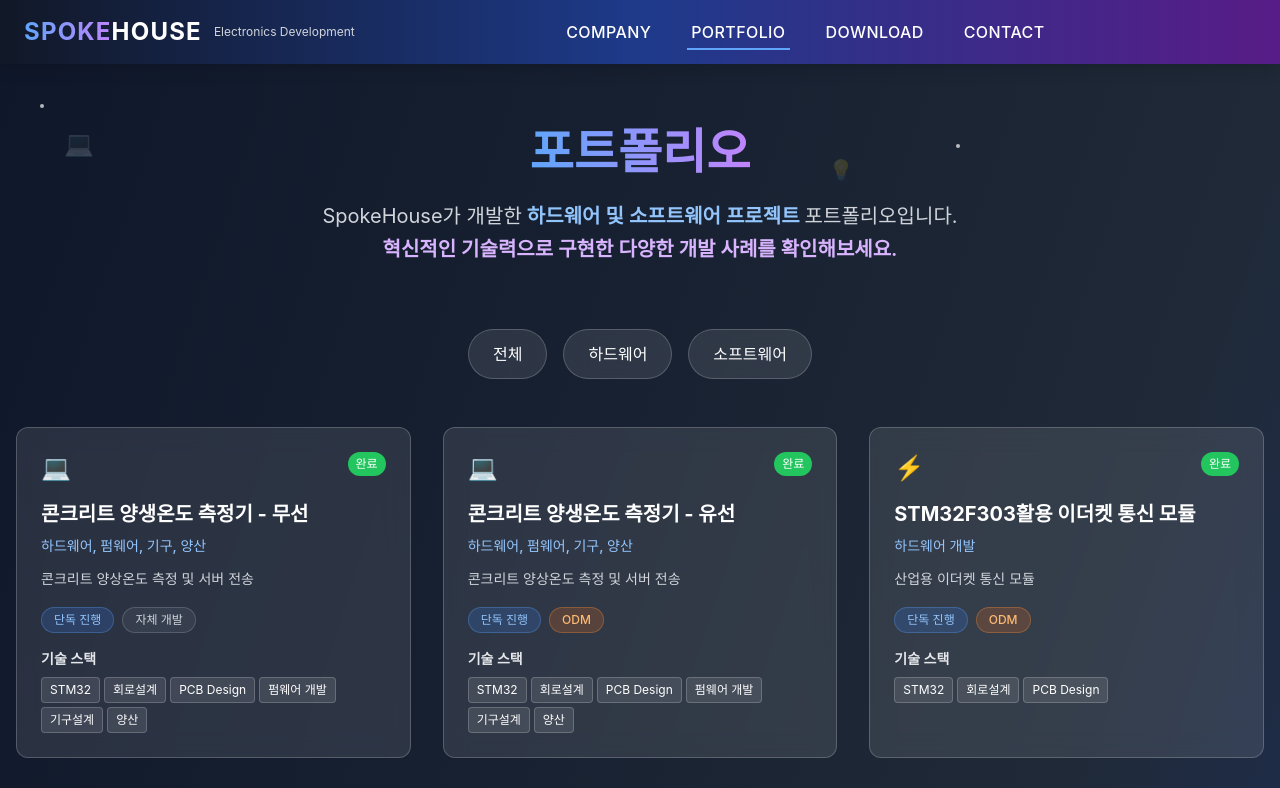
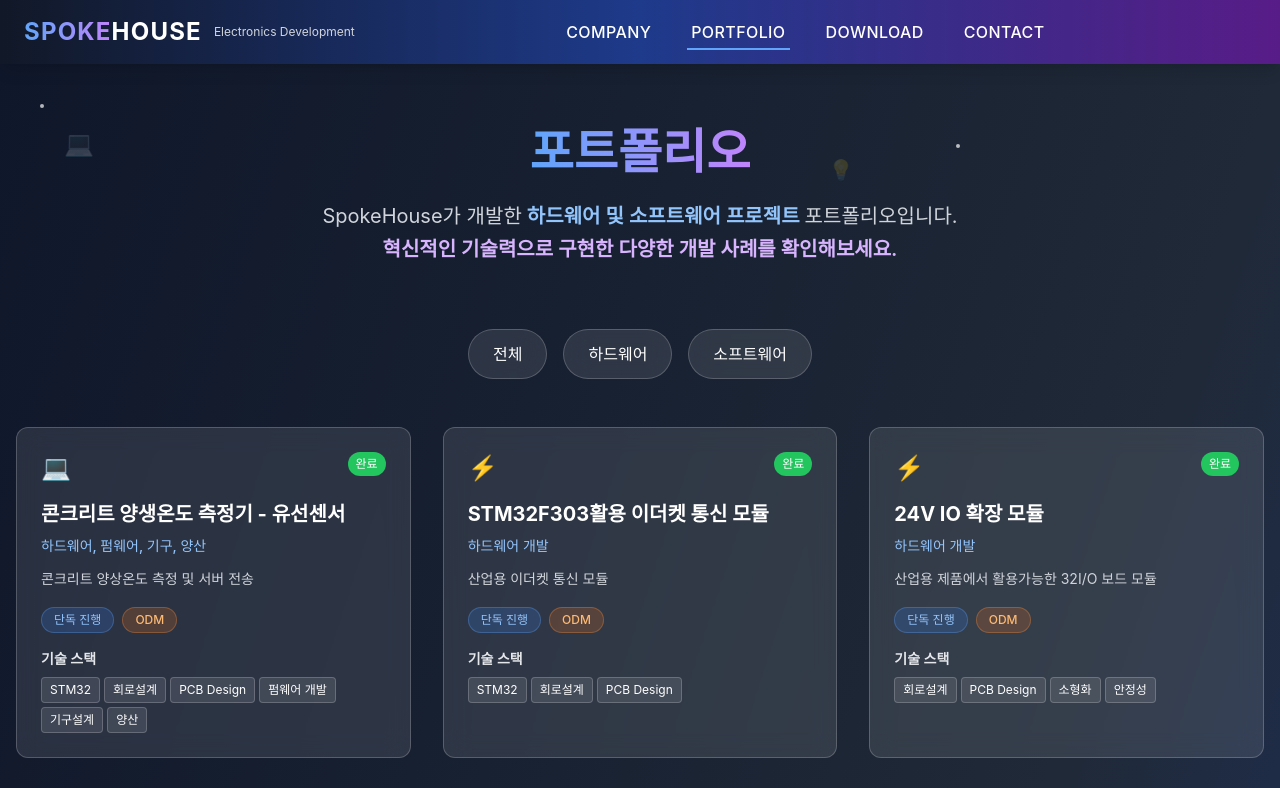
Before and after one commit to Maengho-Lee/spokehouse-homepage, a Next.js app: page /portfolio in a window 1280 px wide. Shown: the top 788 px of the page. Built offline with nearby package versions, Linux system fonts and the light colour scheme.

Commit message:
양생온도 무선 개발 완료건 삭제

```diff
--- a/app/contact/page.js
+++ b/app/contact/page.js
@@ -168,7 +168,7 @@ export default function Contact() {
                 </div>
                 <div>
                   <h3 className="font-semibold mb-1">주소</h3>
-                  <p className="text-gray-600">경기도 광명시 범안로996번길 6<br />광명티아모IT타워 918호</p>
+                  <p className="text-gray-600">경기도 화성시 동탄감배산로 143<br />유림노르웨이숲 202동 711호</p>
                 </div>
               </div>
             </div>
--- a/app/contact/partnership/page.js
+++ b/app/contact/partnership/page.js
@@ -558,7 +558,7 @@ SpokeHouse 기업 협업 시스템`,
                       </p>
                       <p className="flex items-center">
                         <span className="text-blue-400 mr-3">🏢</span>
-                        <span className="text-sm">경기도 광명시 범안로996번길 6<br />광명티아모IT타워 918호</span>
+                        <span className="text-sm">경기도 화성시 동탄감배산로 143<br />유림노르웨이숲 202동 711호</span>
                       </p>
                     </div>
                   </div>
--- a/app/portfolio/page.js
+++ b/app/portfolio/page.js
@@ -4,18 +4,8 @@ export default function Portfolio() {
   // 포트폴리오 프로젝트 데이터
   const portfolioProjects = [
     {
-      id: 17,
-      title: '콘크리트 양생온도 측정기 - 무선',
-      category: '하드웨어, 펌웨어, 기구, 양산',
-      tags: ['단독 진행', '자체 개발'],
-      image: '/portfolio/smart-lighting.jpg',
-      description: '콘크리트 양상온도 측정 및 서버 전송',
-      technologies: ['STM32', '회로설계', 'PCB Design', '펌웨어 개발', '기구설계', '양산'],
-      status: 'completed'
-    },
-    {
       id: 16,
-      title: '콘크리트 양생온도 측정기 - 유선',
+      title: '콘크리트 양생온도 측정기 - 유선센서',
       category: '하드웨어, 펌웨어, 기구, 양산',
       tags: ['단독 진행', 'ODM'],
       image: '/portfolio/smart-lighting.jpg',
```
